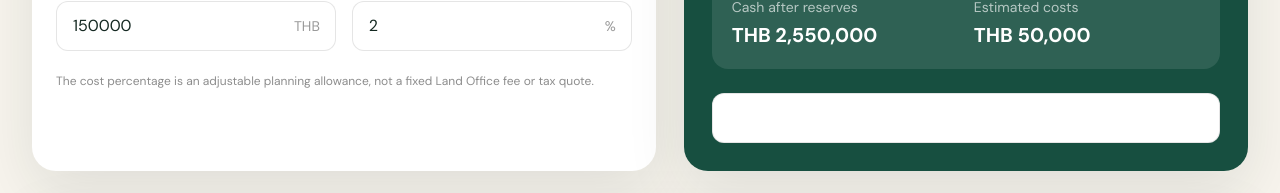
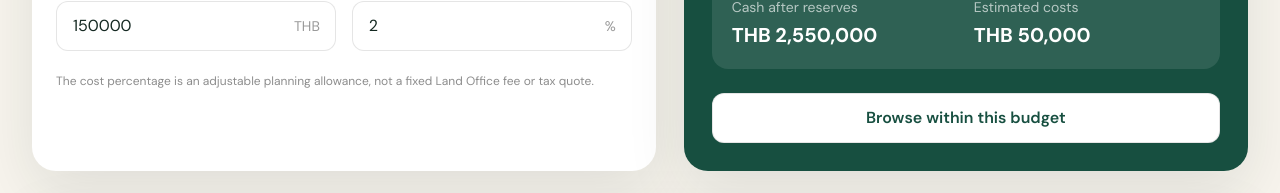
Before and after one commit to Poramet04/propertyflow, a React (Vite) app in the folder frontend/: page /cash-purchase in a window 1280 px wide. Shown: the part 598-791 px from the top of the page. Built offline with nearby package versions, Linux system fonts and the light colour scheme; no server answers.

Commit message:
Fix cash planner button contrast

```diff
--- a/frontend/src/pages/CashPurchasePage.tsx
+++ b/frontend/src/pages/CashPurchasePage.tsx
@@ -58,7 +58,7 @@ export default function CashPurchasePage() {
             <div><p className="text-sm text-white/65">{pick("Cash after reserves", "เงินหลังหักเงินสำรอง")}</p><p className="mt-1 text-xl font-bold">{money(result.usableCash)}</p></div>
             <div><p className="text-sm text-white/65">{pick("Estimated costs", "ค่าใช้จ่ายโดยประมาณ")}</p><p className="mt-1 text-xl font-bold">{money(result.estimatedFees)}</p></div>
           </div>
-          <Link to="/properties" className="btn-light mt-6 w-full justify-center">{pick("Browse within this budget", "ดูอสังหาริมทรัพย์ในงบนี้")}</Link>
+          <Link to="/properties" className="btn-light mt-6 w-full justify-center !text-forest">{pick("Browse within this budget", "ดูอสังหาริมทรัพย์ในงบนี้")}</Link>
         </div>
       </div>
 
```
